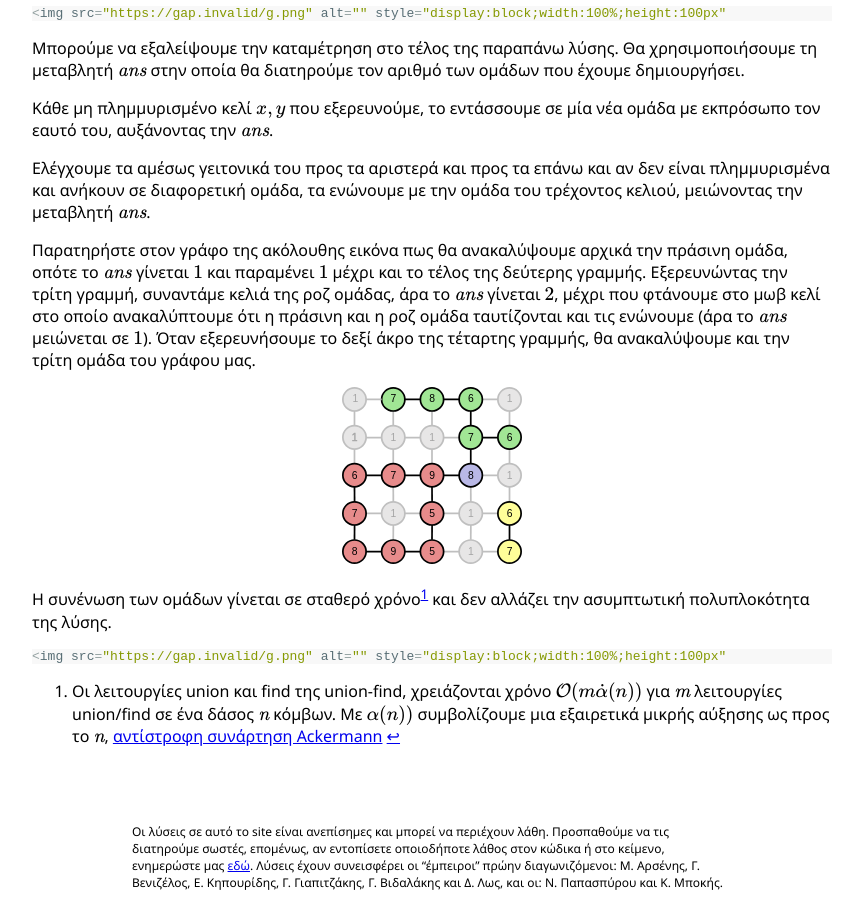
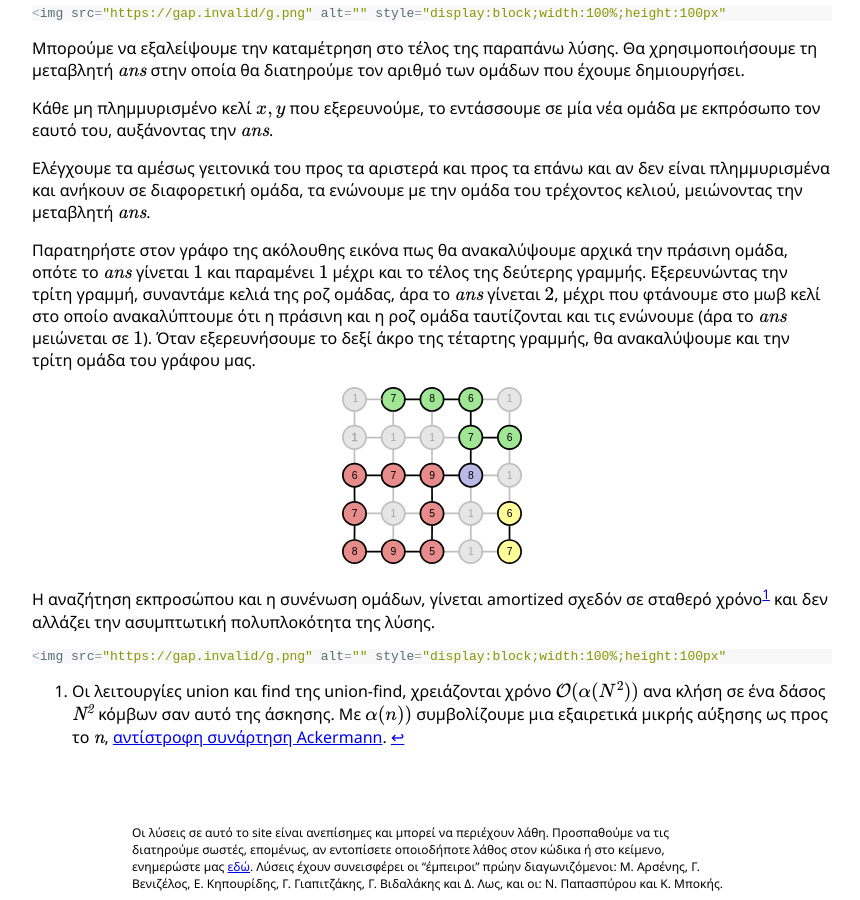
Before and after one commit to pdp-archive/pdp-archive.github.io, a Jekyll site: the page built from contests/_25-PDP/bgym-karla-solution.md, in a window 1280 px wide and 900 px high, scrolled down 1616 px. Shown: the whole window, without its empty margins (208-1068 px from the left). Built offline with Jekyll 4.4.1, drawn with Linux system fonts in a browser that asks for light colours; formulas are drawn with MathJax 3.

Commit message:
union-find complexity rephrase

```diff
--- a/_includes/source_code/code/25-PDP/scidinner/TASK
+++ b/_includes/source_code/code/25-PDP/scidinner/TASK
@@ -4,7 +4,7 @@ TASK(
    files_dir = "testdata/25-PDP/scidinner/",
    input_file = "scidinner.in",
    output_file = "scidinner.out",
-   time_limit = 1,
+   time_limit = 1.9,
    solutions = [
       SOLUTION(
          name = "scidinner_official_cpp",
--- a/contests/_25-PDP/bgym-karla-solution.md
+++ b/contests/_25-PDP/bgym-karla-solution.md
@@ -71,9 +71,9 @@ codename: karla
 <img alt="Γράφος παραδείγματος" src="/assets/25-pdp-b-karla-graph-disjoint1.svg" width="180px">
 </center>
 
-Η συνένωση των ομάδων γίνεται σε σταθερό χρόνο[^1] και δεν αλλάζει την ασυμπτωτική πολυπλοκότητα της λύσης.
+Η αναζήτηση εκπροσώπου και η συνένωση ομάδων, γίνεται amortized σχεδόν σε σταθερό χρόνο[^1] και δεν αλλάζει την ασυμπτωτική πολυπλοκότητα της λύσης.
 
 {% include code.md solution_name='karla_efficient_disjoint.cc' %}
 
 
-[^1]: Οι λειτουργίες union και find της union-find, χρειάζονται χρόνο $$\mathcal{O}(m\dot \alpha(n))$$ για $$\mathit{m}$$ λειτουργίες union/find σε ένα δάσος $$\mathit{n}$$ κόμβων. Με $$\alpha(n))$$ συμβολίζουμε μια εξαιρετικά μικρής αύξησης ως προς το $$\mathit{n}$$, [αντίστροφη συνάρτηση Ackermann](https://en.wikipedia.org/wiki/Ackermann_function#Inverse)
+[^1]: Οι λειτουργίες union και find της union-find, χρειάζονται χρόνο $$\mathcal{O}(\alpha(N^2))$$ ανα κλήση σε ένα δάσος $$\mathit{N^2}$$ κόμβων σαν αυτό της άσκησης. Με $$\alpha(n))$$ συμβολίζουμε μια εξαιρετικά μικρής αύξησης ως προς το $$\mathit{n}$$, [αντίστροφη συνάρτηση Ackermann](https://en.wikipedia.org/wiki/Ackermann_function#Inverse).
```
